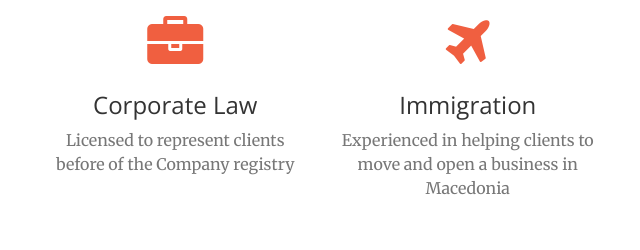
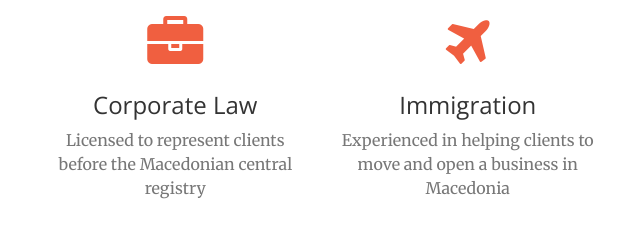
Before and after one commit to novica/aen, a website: page index.html in a window 1280 px wide. Shown: the part 980-1230 px from the top of the page, 611-1251 px from the left. Drawn offline with nearby package versions, Linux system fonts and the light colour scheme.

Commit message:
fix name of crm

```diff
--- a/index.html
+++ b/index.html
@@ -110,7 +110,7 @@ of industrial property</p>
                     <div class="service-box">
                         <i class="fa fa-4x fa-briefcase text-primary sr-icons"></i>
                         <h3>Corporate Law</h3>
-                        <p class="text-muted">Licensed to represent clients before of the Company registry</p>
+                        <p class="text-muted">Licensed to represent clients before the Macedonian central registry</p>
                     </div>
                 </div>
                 <div class="col-lg-3 col-md-6 text-center">
```
